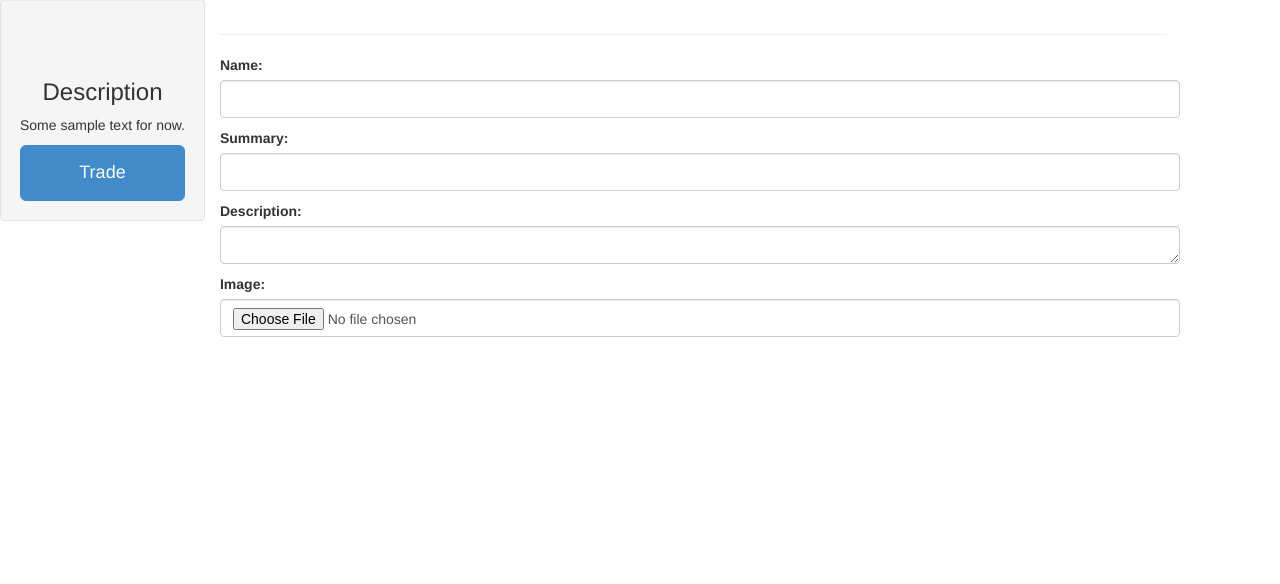
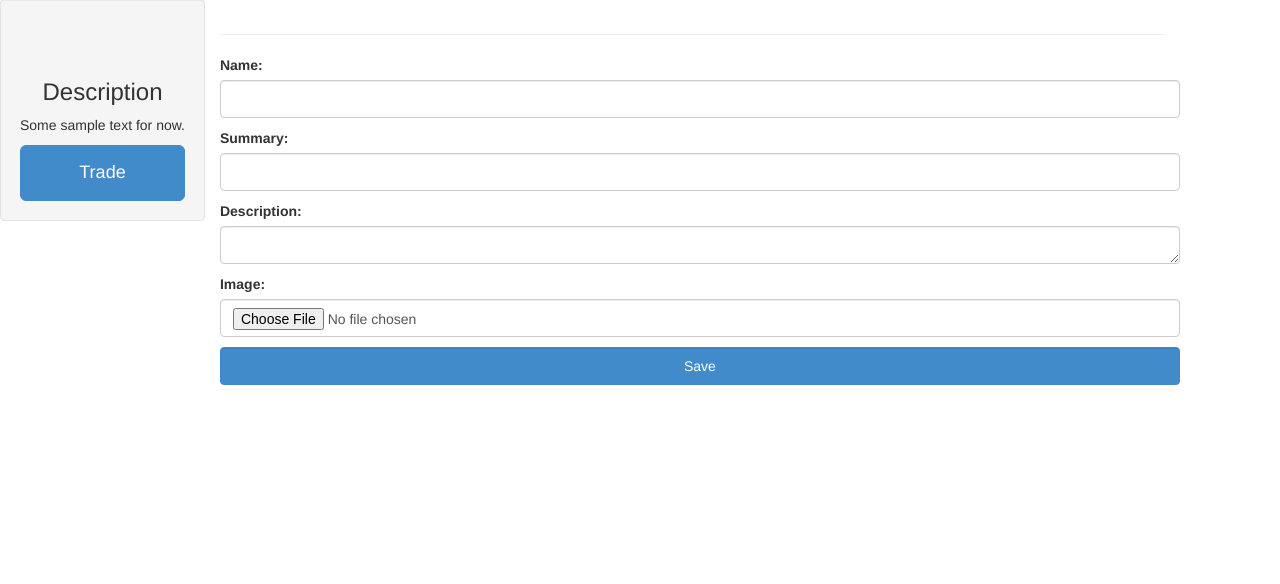
Before and after one commit to FrancescoA/swapster, a Django app: page /objects/add/ in a window 1280 px wide. Shown: the part 122-706 px from the top of the page. Run offline with Django 3.2, Linux system fonts and the light colour scheme; parts of the project's set-up code (start-up, migrations or seed data) failed here and were passed over.

Commit message:
Object creation workinggit add . git add .

```diff
--- a/objects/views.py
+++ b/objects/views.py
@@ -1,5 +1,5 @@
 # Create your views here.
-from django.shortcuts import render,get_object_or_404
+from django.shortcuts import render,get_object_or_404,redirect
 from django.views.generic.detail import DetailView
 from django.views.generic.edit import CreateView
 from django.utils import timezone
@@ -19,7 +19,12 @@ class ObjectCreateView(CreateView):
     model = Object
     form_class = ObjectForm
     template_name = 'objects/object_create.html'
-    #success_url = ''
+
+    def form_valid(self, form):
+        obj = form.save(commit=False)
+        obj.owner = self.request.user
+        obj.save()
+        return redirect('trader.views.profile')
 
 
 
--- a/templates/objects/object_create.html
+++ b/templates/objects/object_create.html
@@ -2,7 +2,15 @@
 
 {% block profile_content %}
 
-{{ form.as_p }}
+	<form enctype="multipart/form-data" method="post" class ="creation-form">
+		{% csrf_token %}
+
+		{{ form.as_p }}
+    	<input class="btn btn-primary btn-block" type="submit" value="Save"/>
+	</form>
+
+
+
 
 
 {% endblock %}
```
Also changed, not shown: media/objects/plane.jpg (added), swapster.db, 1 other file.
